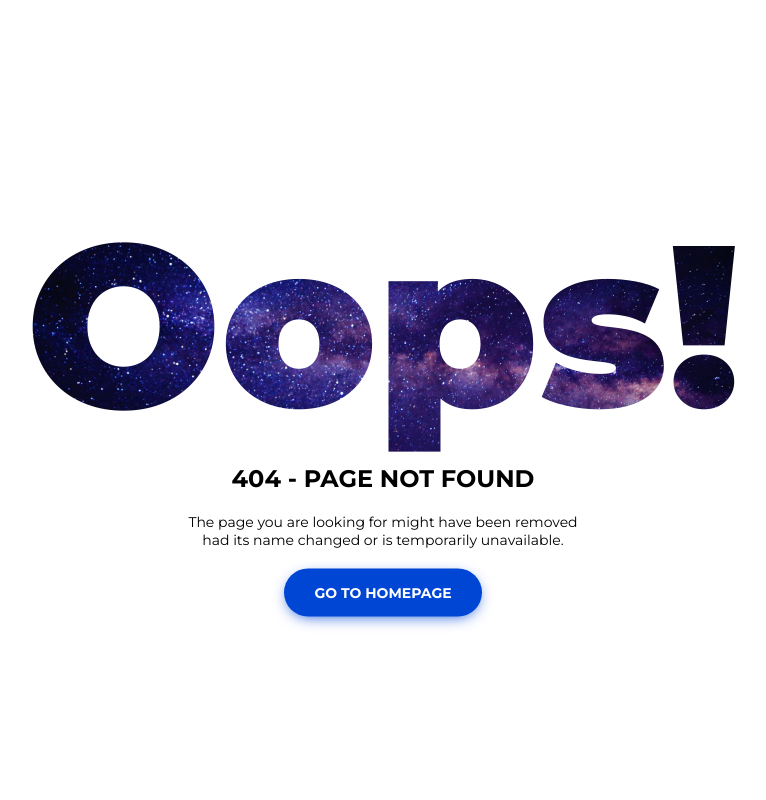
After one commit to amirbahador-hub/Blog_1, a Django app: template templates/page_404.html in a window 1280 px wide. The commit adds this page. Shown: the whole page, without its empty margins (257-1023 px from the left). Run offline with Django 3.2, Linux system fonts and the light colour scheme; the template is opened without the code that fills it, so the values that code supplies are empty.

Commit message:
add page not found 404

```diff
--- a/Blog_1/urls.py
+++ b/Blog_1/urls.py
@@ -18,12 +18,17 @@ from django.urls import path
 from django.urls import include
 from django.conf import settings
 from django.conf.urls.static import static
+from django.conf.urls import handler404, handler500
+from . import views
 
 urlpatterns = [
     path('admin/', admin.site.urls),
     path('', include('blog.urls')),
 ]
 
+# handler404 = 'blog.views.error_404'
+# handler500 = 'blog.views.error_500'
+
 if settings.DEBUG:
     urlpatterns += static(settings.STATIC_URL, document_root=settings.STATIC_ROOT)
     urlpatterns += static(settings.MEDIA_URL, document_root=settings.MEDIA_ROOT)
--- /dev/null
+++ b/static_in_env/css/style_404.css
@@ -0,0 +1,96 @@
+* {
+  -webkit-box-sizing: border-box;
+          box-sizing: border-box;
+}
+
+body {
+  padding: 0;
+  margin: 0;
+}
+
+#notfound {
+  position: relative;
+  height: 100vh;
+}
+
+#notfound .notfound {
+  position: absolute;
+  left: 50%;
+  top: 50%;
+  -webkit-transform: translate(-50%, -50%);
+      -ms-transform: translate(-50%, -50%);
+          transform: translate(-50%, -50%);
+}
+
+.notfound {
+  max-width: 410px;
+  width: 100%;
+  text-align: center;
+}
+
+.notfound .notfound-404 {
+  height: 280px;
+  position: relative;
+  z-index: -1;
+}
+
+.notfound .notfound-404 h1 {
+  font-family: 'Montserrat', sans-serif;
+  font-size: 230px;
+  margin: 0px;
+  font-weight: 900;
+  position: absolute;
+  left: 50%;
+  -webkit-transform: translateX(-50%);
+      -ms-transform: translateX(-50%);
+          transform: translateX(-50%);
+  background: url('/static_in_env/images/bg.jpg');
+  -webkit-background-clip: text;
+  -webkit-text-fill-color: transparent;
+  background-size: cover;
+  background-position: center;
+}
+
+
+.notfound h2 {
+  font-family: 'Montserrat', sans-serif;
+  color: #000;
+  font-size: 24px;
+  font-weight: 700;
+  text-transform: uppercase;
+  margin-top: 0;
+}
+
+.notfound p {
+  font-family: 'Montserrat', sans-serif;
+  color: #000;
+  font-size: 14px;
+  font-weight: 400;
+  margin-bottom: 20px;
+  margin-top: 0px;
+}
+
+.notfound a {
+  font-family: 'Montserrat', sans-serif;
+  font-size: 14px;
+  text-decoration: none;
+  text-transform: uppercase;
+  background: #0046d5;
+  display: inline-block;
+  padding: 15px 30px;
+  border-radius: 40px;
+  color: #fff;
+  font-weight: 700;
+  -webkit-box-shadow: 0px 4px 15px -5px #0046d5;
+          box-shadow: 0px 4px 15px -5px #0046d5;
+}
+
+
+@media only screen and (max-width: 767px) {
+    .notfound .notfound-404 {
+      height: 142px;
+    }
+    .notfound .notfound-404 h1 {
+      font-size: 112px;
+    }
+}
--- /dev/null
+++ b/templates/page_404.html
@@ -0,0 +1,45 @@
+{% load static %}
+<!DOCTYPE html>
+<html lang="en">
+
+<head>
+	<meta charset="utf-8">
+	<meta http-equiv="X-UA-Compatible" content="IE=edge">
+	<meta name="viewport" content="width=device-width, initial-scale=1">
+	<!-- The above 3 meta tags *must* come first in the head; any other head content must come *after* these tags -->
+
+	<title>!!!!404!!!!</title>
+
+	<!-- Google font -->
+	<link href="https://fonts.googleapis.com/css?family=Montserrat:400,700,900" rel="stylesheet">
+
+	<!-- Custom stlylesheet -->
+{#    <div style="background-image: url({% static 'images/bg.jpg'%});">#}
+{#         </div>#}
+	<link type="text/css" rel="stylesheet" href="{% static 'css/style_404.css'%}" />
+
+	<!-- HTML5 shim and Respond.js for IE8 support of HTML5 elements and media queries -->
+	<!-- WARNING: Respond.js doesn't work if you view the page via file:// -->
+	<!--[if lt IE 9]>
+		  <script src="https://oss.maxcdn.com/html5shiv/3.7.3/html5shiv.min.js"></script>
+		  <script src="https://oss.maxcdn.com/respond/1.4.2/respond.min.js"></script>
+		<![endif]-->
+
+</head>
+
+<body>
+
+	<div id="notfound">
+		<div class="notfound">
+			<div class="notfound-404">
+				<h1>Oops!</h1>
+			</div>
+			<h2>404 - Page not found</h2>
+			<p>The page you are looking for might have been removed had its name changed or is temporarily unavailable.</p>
+			<a href="#">Go To Homepage</a>
+		</div>
+	</div>
+
+</body><!-- This templates was made by Colorlib (https://colorlib.com) -->
+
+</html>
```
Also changed, not shown: blog/views.py (+25 -1 lines), templates/index.html (+10 -8 lines), templates/page_500.html (added, +42 -0 lines), Blog_1/views.py (line endings or trailing spaces), static_in_env/images/bg.jpg (added), 2 other files.
